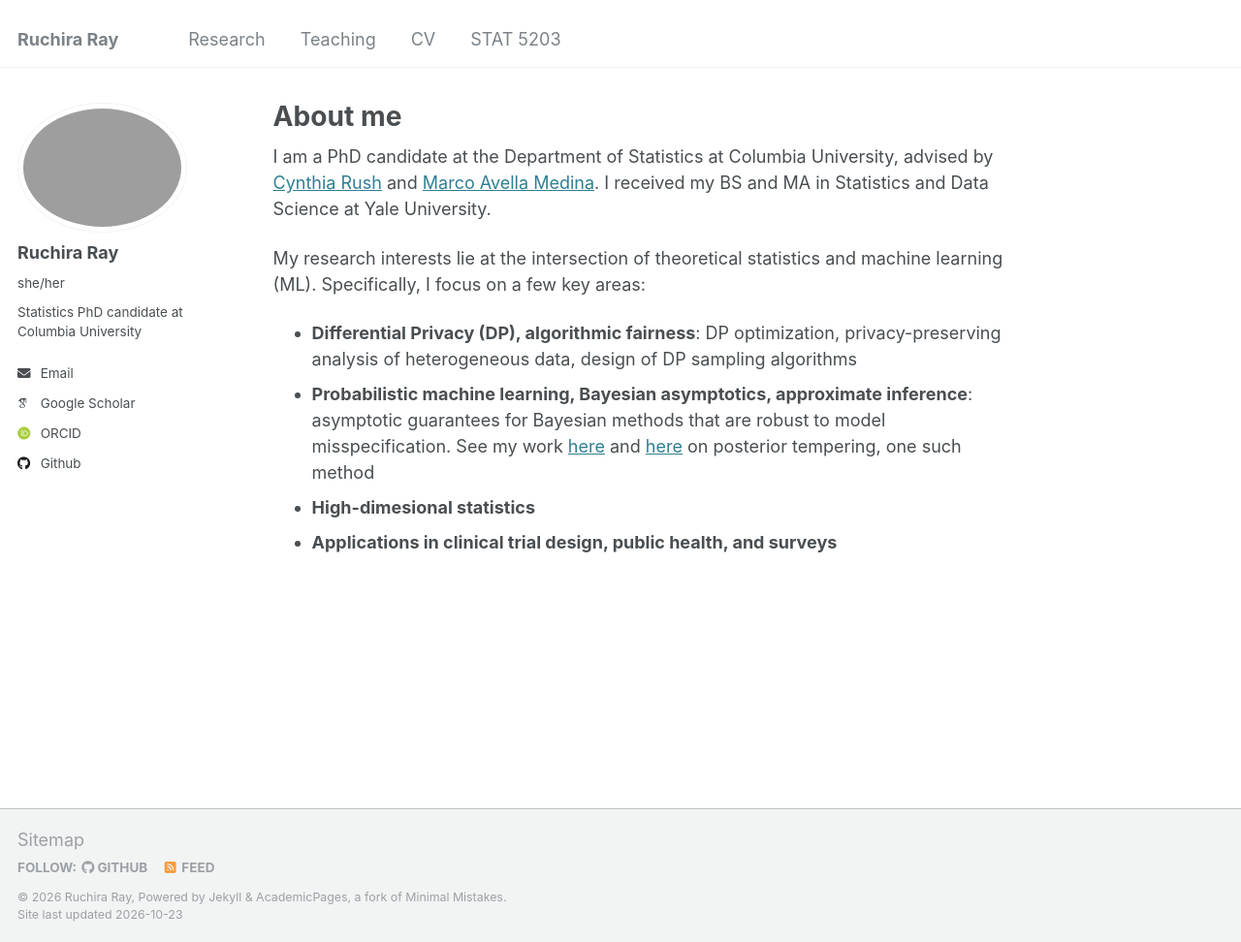
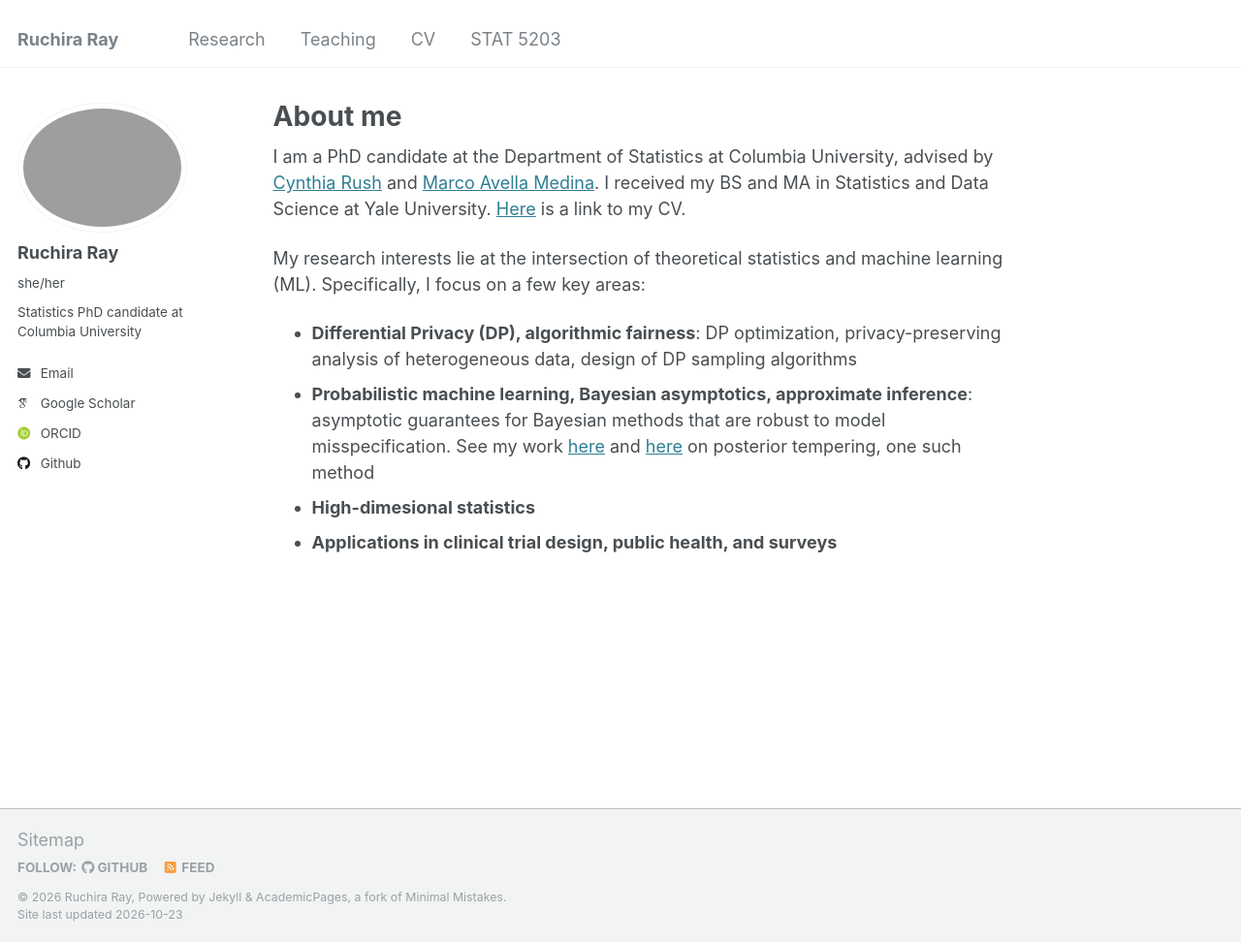
Before and after one commit to rray123/rray123.github.io, a Jekyll site: the page built from _pages/about.md, in a window 1280 px wide and 972 px high. Shown: the whole window at 97% size. Built offline with Jekyll 4.4.1, drawn with Linux system fonts in a browser that asks for light colours; some web fonts are replaced.

Commit message:
Update about.md

```diff
--- a/_pages/about.md
+++ b/_pages/about.md
@@ -7,7 +7,7 @@ redirect_from:
   - /about.html
 ---
 
-I am a PhD candidate at the Department of Statistics at Columbia University, advised by [Cynthia Rush](https://www.columbia.edu/~cgr2130/) and [Marco Avella Medina](https://sites.google.com/site/marcoavellamedina/home?authuser=1). I received my BS and MA in Statistics and Data Science at Yale University.
+I am a PhD candidate at the Department of Statistics at Columbia University, advised by [Cynthia Rush](https://www.columbia.edu/~cgr2130/) and [Marco Avella Medina](https://sites.google.com/site/marcoavellamedina/home?authuser=1). I received my BS and MA in Statistics and Data Science at Yale University. [Here](https://github.com/rray123/rray123.github.io/blob/master/files/CV.pdf) is a link to my CV.
 
 My research interests lie at the intersection of theoretical statistics and machine learning (ML). Specifically, I focus on a few key areas:
 * **Differential Privacy (DP), algorithmic fairness**: DP optimization, privacy-preserving analysis of heterogeneous data, design of DP sampling algorithms
```
